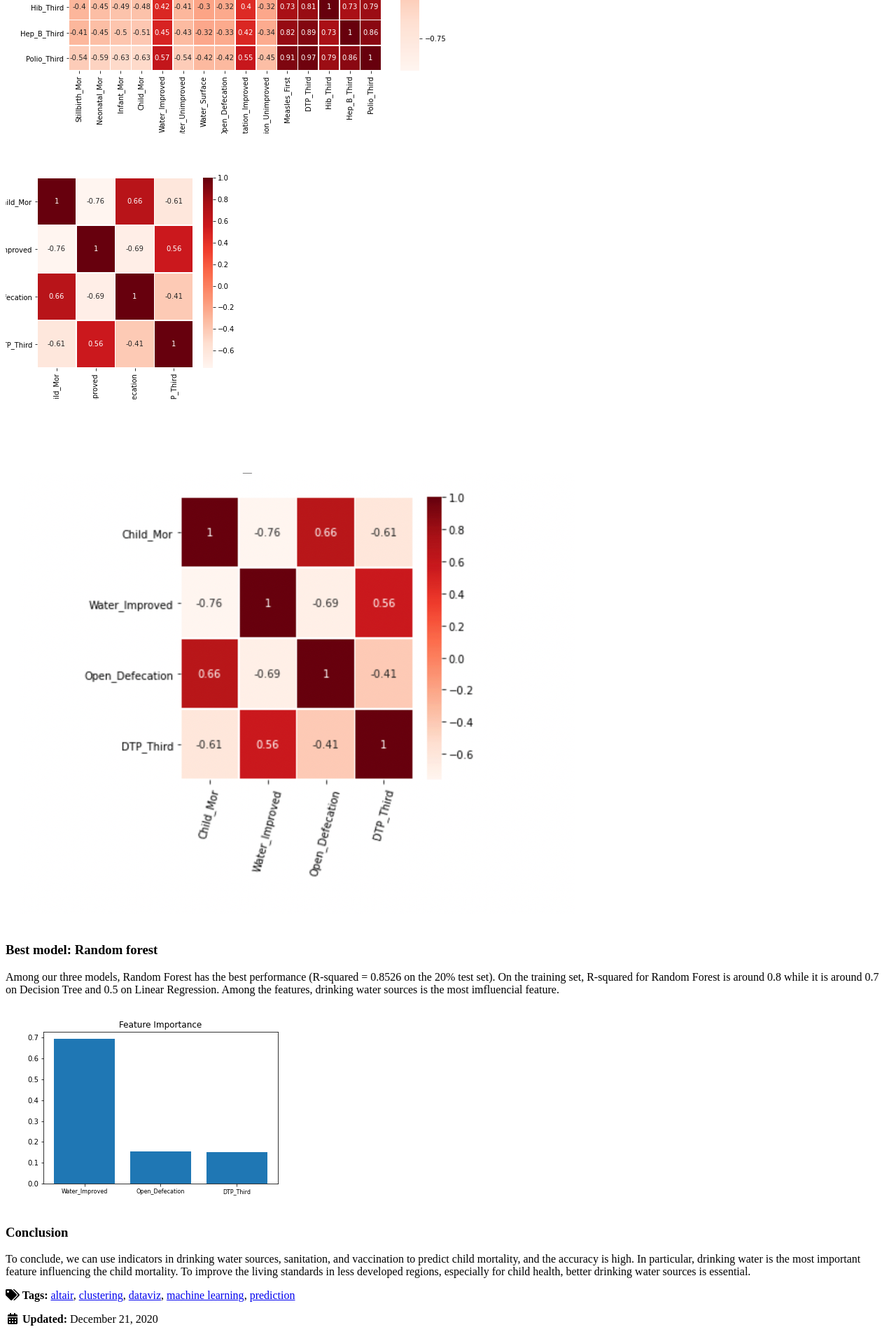
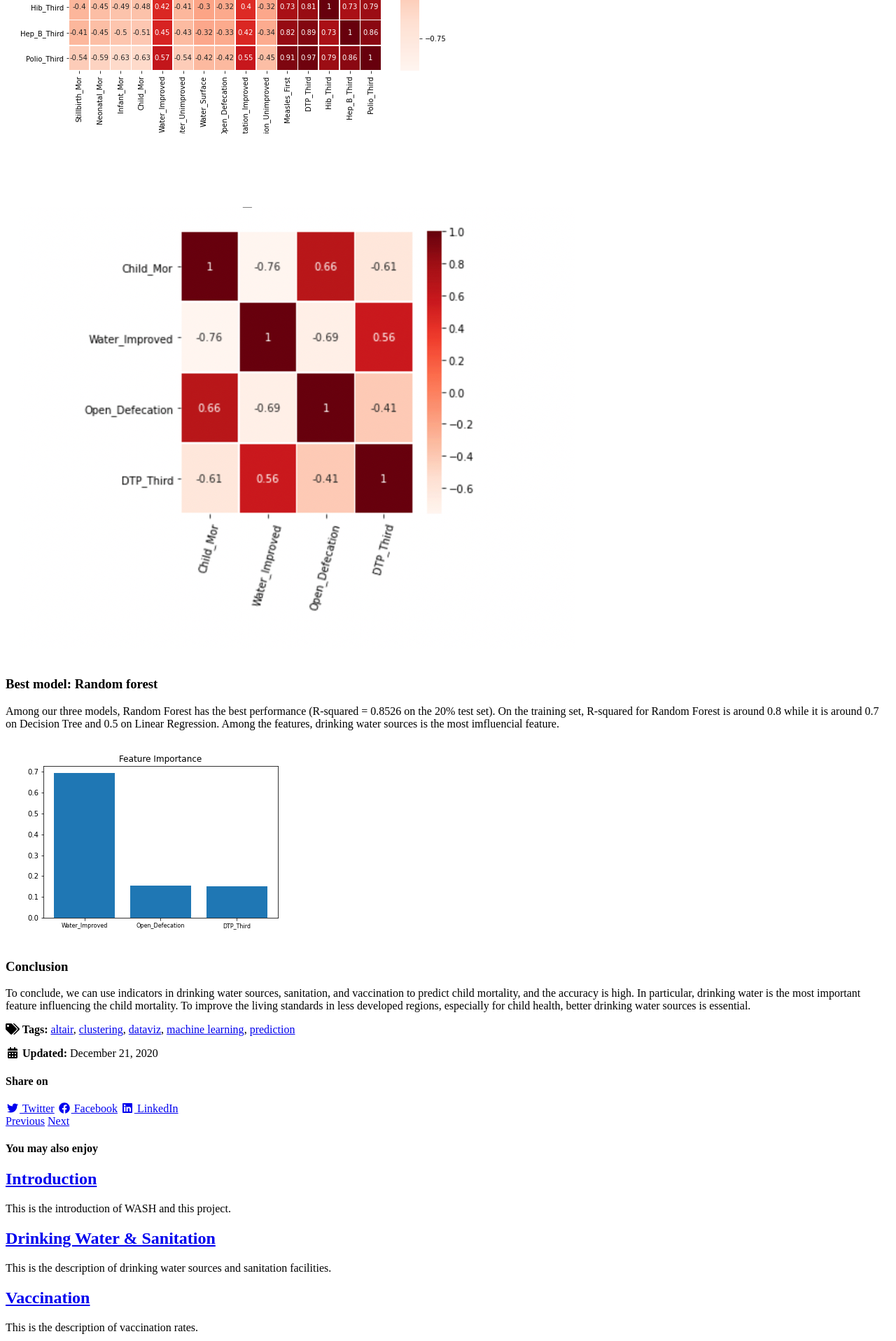
Before and after one commit to RoujiaChen/jiayi_roujia_FP, a Jekyll site: the page built from _posts/2020-12-21-a-machine-learning.md, in a window 1280 px wide. Shown: the part 2744-4661 px from the top of the page at 70% size. Built offline with Jekyll 4.4.1, drawn with Linux system fonts in a browser that asks for light colours; cached includes are drawn as plain includes; nearby versions of some CDN libraries.

Commit message:
Update 2020-12-21-a-machine-learning.md

```diff
--- a/_posts/2020-12-21-a-machine-learning.md
+++ b/_posts/2020-12-21-a-machine-learning.md
@@ -45,8 +45,6 @@ Initially, we plot the correlation matrix for all features. Since variables in t
 
 ![feature_importance]({{ site.url }}{{ site.baseurl }}/charts/correlation_1.png)
 
-![feature_importance]({{ site.url }}{{ site.baseurl }}/charts/correlation_2.png)
-
 ![feature_importance]({{ site.url }}{{ site.baseurl }}/charts/sub_correlation.png)
 
 ### Best model: Random forest
```
